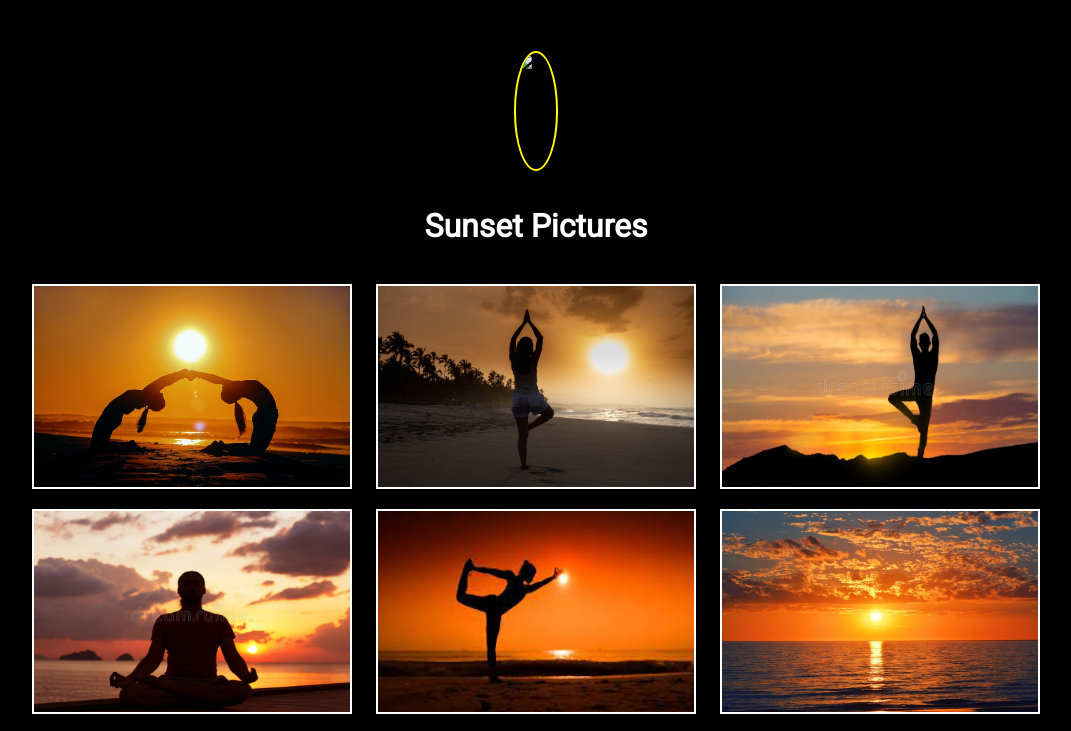
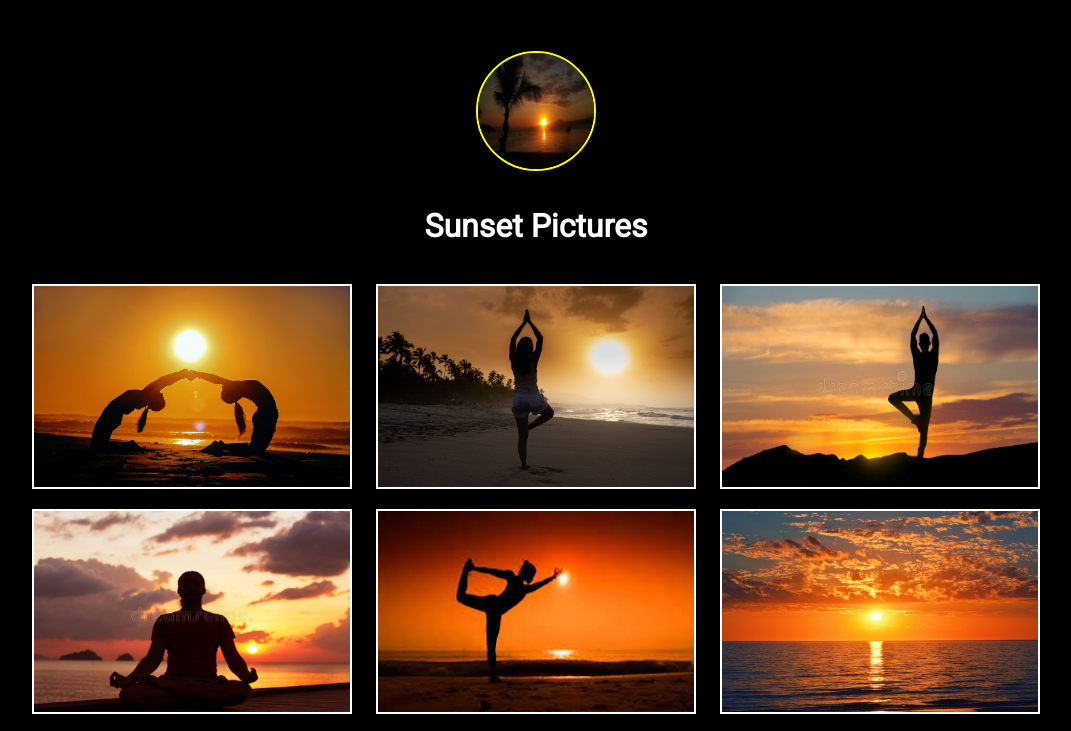
Before and after one commit to MaykMendes/sunsetpic, a plain HTML site: page index.html in a window 1280 px wide. Shown: the top 731 px of the page, without its empty margins (104-1175 px from the left). Drawn offline with Linux system fonts and the light colour scheme.

Commit message:
Update index.html

```diff
--- a/index.html
+++ b/index.html
@@ -14,7 +14,7 @@
 <body>
     <main>
         <div class="div-logo">
-            <img class="logo" src=".../logo.jpg" alt="Sun">
+            <img class="logo" src="/logo.jpg" alt="Sun">
             <h1>Sunset Pictures</h1>
             <div class="div-pictures">
                 <ul class="ul-pic">
```
